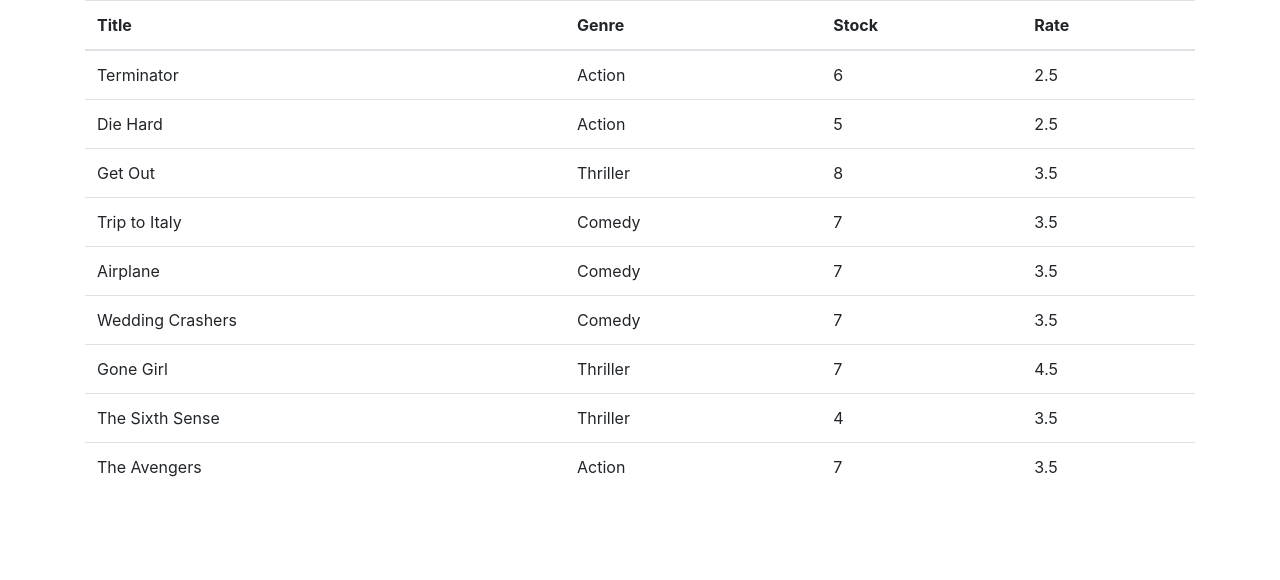
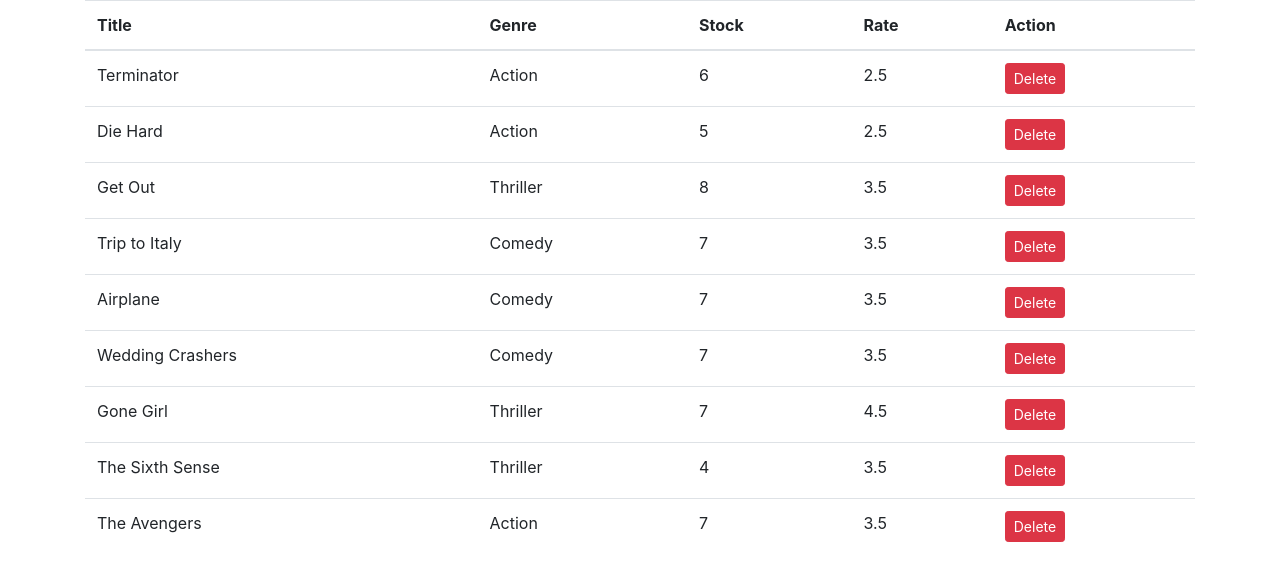
Before and after one commit to bipon68/react-mos, a React (Create React App) app: page / in a window 1280 px wide. Shown: the top 580 px of the page. Built offline with nearby package versions, Linux system fonts and the light colour scheme.

Commit message:
#3 Deleting a Movie

```diff
--- a/src/components/movies.jsx
+++ b/src/components/movies.jsx
@@ -5,6 +5,16 @@
     state = {
         movies: getMovies()
      }
+
+     handleDelete = (movie) => {
+        console.log(movie)
+        const movies = this.state.movies.filter(m => m._id !== movie._id);
+        this.setState({
+            movies: movies
+        })
+     }
+
+
     render() {
         return (
             <table className="table">
@@ -14,19 +24,20 @@
                         <th>Genre</th>
                         <th>Stock</th>
                         <th>Rate</th>
+                        <th>Action</th>
                     </tr>
                 </thead>
 
                 <tbody>
                     {this.state.movies.map(movie => (
-                    <tr>
+                        <tr key={movie._id}>
                             <td>{movie.title}</td>
                             <td>{movie.genre.name}</td>
                             <td>{movie.numberInStock}</td>
                             <td>{movie.dailyRentalRate}</td>
+                            <td><button onClick={() => this.handleDelete(movie)} className="btn btn-danger btn-sm">Delete</button></td>
                         </tr>
                         ))}
-
                 </tbody>
             </table>
          );
```
Lines whose indentation alone changed are shown as unchanged.
